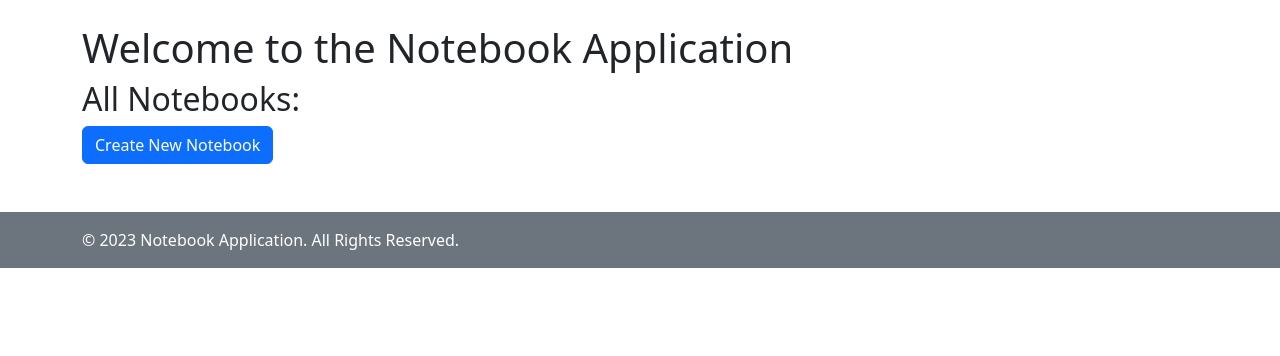
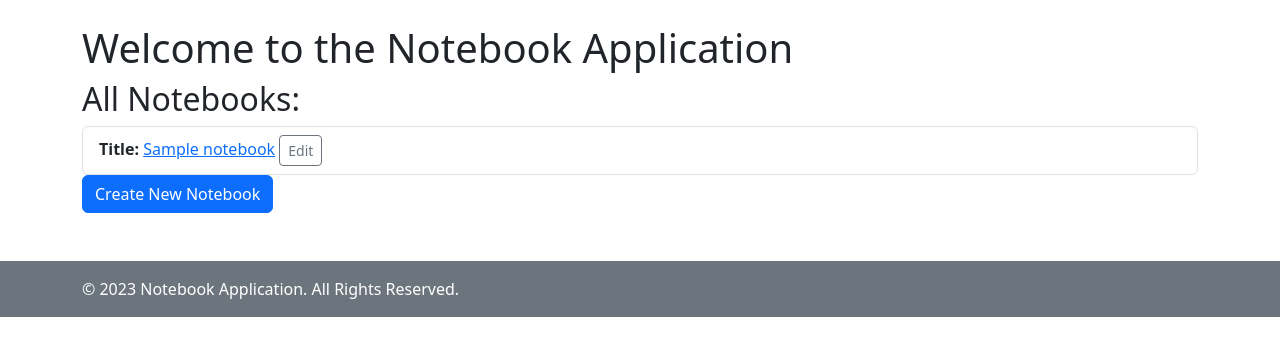
Before and after one commit to darionbadillo/Journal-Application, a Django app: page / in a window 1280 px wide. Shown: the part 76-432 px from the top of the page. Run offline with Django 4.2, Linux system fonts and the light colour scheme; tables that the repository leaves empty hold one stand-in row (values such as "Sample post"); some libraries are stand-ins or nearby versions.

Commit message:
notebook and journal working

```diff
--- a/journal_application/templates/journal_application/index.html
+++ b/journal_application/templates/journal_application/index.html
@@ -5,10 +5,11 @@
 
 <h2>All Notebooks:</h2>
 <ul class="list-group">
-    {% for book in notebooks.all %}
-    <li class="list-group-item">Title: {{ book.notebook.title }}
-        <p><strong>Notebook:{{ book.notebook.title }}
-            <a class="btn btn-primary" href="{{ book.notebook.get_absolute_url }}" role="button">View</a>
+    {% for book in all_notebooks%}
+        <li class="list-group-item">
+            <strong>Title:</strong> <a href="{% url 'notebook-detail' book.id %}">{{ book.title }}</a>
+            <a href="{% url 'update_notebook' book.id %}" class="btn btn-sm btn-outline-secondary float-right">Edit</a>
+        </li>
 
     {%endfor%}
 </ul>
--- a/journal_application/templates/journal_application/notebook_detail.html
+++ b/journal_application/templates/journal_application/notebook_detail.html
@@ -1,14 +1,13 @@
 {% extends 'journal_application/base_template.html' %}
 
 {% block content %}
-<h1>Notebook Title: {{ notebook.title }}</h1>
+<h1><Strong>{{ notebook.title }}</Strong></h1>
 
 
 <p><strong>About:</strong> {{ notebook.about }}</p>
 
 <h3>Journals</h3>
 
-<a class="btn btn-primary" href="{% url 'create_journal' notebook.id %}" role="button">New</a>
 <ul>
     {% for journal in notebook.journal_set.all %}
 
@@ -17,11 +16,11 @@
             <a class="btn btn-primary" href="{% url 'update_journal' notebook.id journal.id %}" role="button">Update</a>
             <a class="btn btn-danger" href="{% url 'delete_journal' notebook.id journal.id %}" role ="button">Delete</a></li>
     {% endfor %}
+    <a class="btn btn-primary" href="{% url 'create_journal' notebook.id %}" role="button">New</a>
 </ul>
 
 <h3>Canvases</h3>
 
-<a class="btn btn-primary" href="{% url 'create_canvas' notebook.id %}" role="button">New</a>
 <ul>
     {% for canvas in notebook.canvas_set.all %}
 
@@ -30,6 +29,7 @@
         <a class="btn btn-primary" href="{% url 'update_canvas' notebook.id canvas.id %}" role="button">Update</a>
         <a class="btn btn-danger" href="{% url 'delete_canvas' notebook.id canvas.id %}" role ="button">Delete</a></li>
     {% endfor %}
+    <a class="btn btn-primary" href="{% url 'create_canvas' notebook.id %}" role="button">New</a>
 </ul>
 
 {% endblock %}
--- a/journal_application/urls.py
+++ b/journal_application/urls.py
@@ -27,5 +27,5 @@ urlpatterns = [
     path('notebook/<int:notebook_id>/update_canvas/<int:canvas_id>/', views.updateCanvas, name='update_canvas'),
 
     # Notebook urls
-    path('notebook/update_notebook/<int:student_id>/', views.updateNotebook, name='update_notebook'),
+    path('notebook/update_notebook/<int:notebook_id>/', views.updateNotebook, name='update_notebook'),
 ]
--- a/journal_application/views.py
+++ b/journal_application/views.py
@@ -7,7 +7,8 @@ from .forms import *
 
 # Create your views here.
 def index(request):
-    return render( request, 'journal_application/index.html',)
+    all_notebooks = Notebook.objects.all()
+    return render( request, 'journal_application/index.html', {'all_notebooks': all_notebooks})
 
 def createNotebook(request):
     form = NotebookForm()
@@ -27,7 +28,7 @@ def createNotebook(request):
 
 def createJournal(request, notebook_id):
     form = JournalForm()
-    notebook = notebook.objects.get(pk=notebook_id)
+    notebook = Notebook.objects.get(pk=notebook_id)
 
     if request.method == 'POST':
         # Create a new dictionary with form data and notebook_id
@@ -79,7 +80,7 @@ def updateJournal(request, notebook_id, Journal_id):
 #Creates a new Canvas
 def createCanvas(request, notebook_id):
     form = CanvasForm()
-    notebook = notebook.objects.get(pk=notebook_id)
+    notebook = Notebook.objects.get(pk=notebook_id)
 
     if request.method == 'POST':
         # Create a new dictionary with form data and notebook_id
@@ -137,12 +138,13 @@ def updateNotebook(request, notebook_id):
         form = NotebookForm(request.POST, instance=notebook)
         if form.is_valid():
             form.save()
-            return redirect('student-detail', notebook_id)
+            return redirect('notebook-detail', notebook_id)
 
     context = {'form': form, 'notebook': notebook}
-    return render(request, 'notebook_application/update_project.html', context)
+    return render(request, 'journal_application/update_notebook.html', context)
 
 #Lists and Details generic views
+# Will activate when users are ready
 """ class userListView(generic.ListView):
     model = User
 class userDetailView(generic.DetailView):
```
Also changed, not shown: journal_application/templates/journal_application/journal_detail.html (added, +9 -0 lines), journal_application/templates/journal_application/journal_form.html (added, +16 -0 lines), journal_application/templates/journal_application/update_notebook.html (added, +16 -0 lines).
